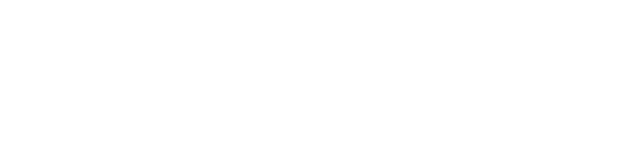
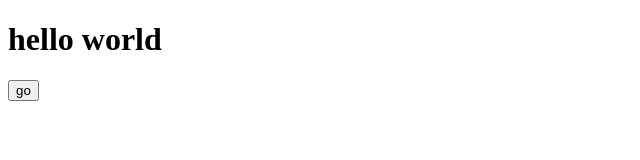
Before and after one commit to razan428/typescript, a plain HTML site: page index.html in a window 1280 px wide. Shown: the whole page, without its empty margins (0-640 px from the left). Drawn offline with Linux system fonts and the light colour scheme.

Commit message:
few changees

```diff
--- a/index.html
+++ b/index.html
@@ -7,9 +7,8 @@
 </head>
 <body>
    <script src="app.js"></script>
-
-
-
+    <h1> hello world</h1>
+    <button>go</button>
 
 </body>
 </html>
```
